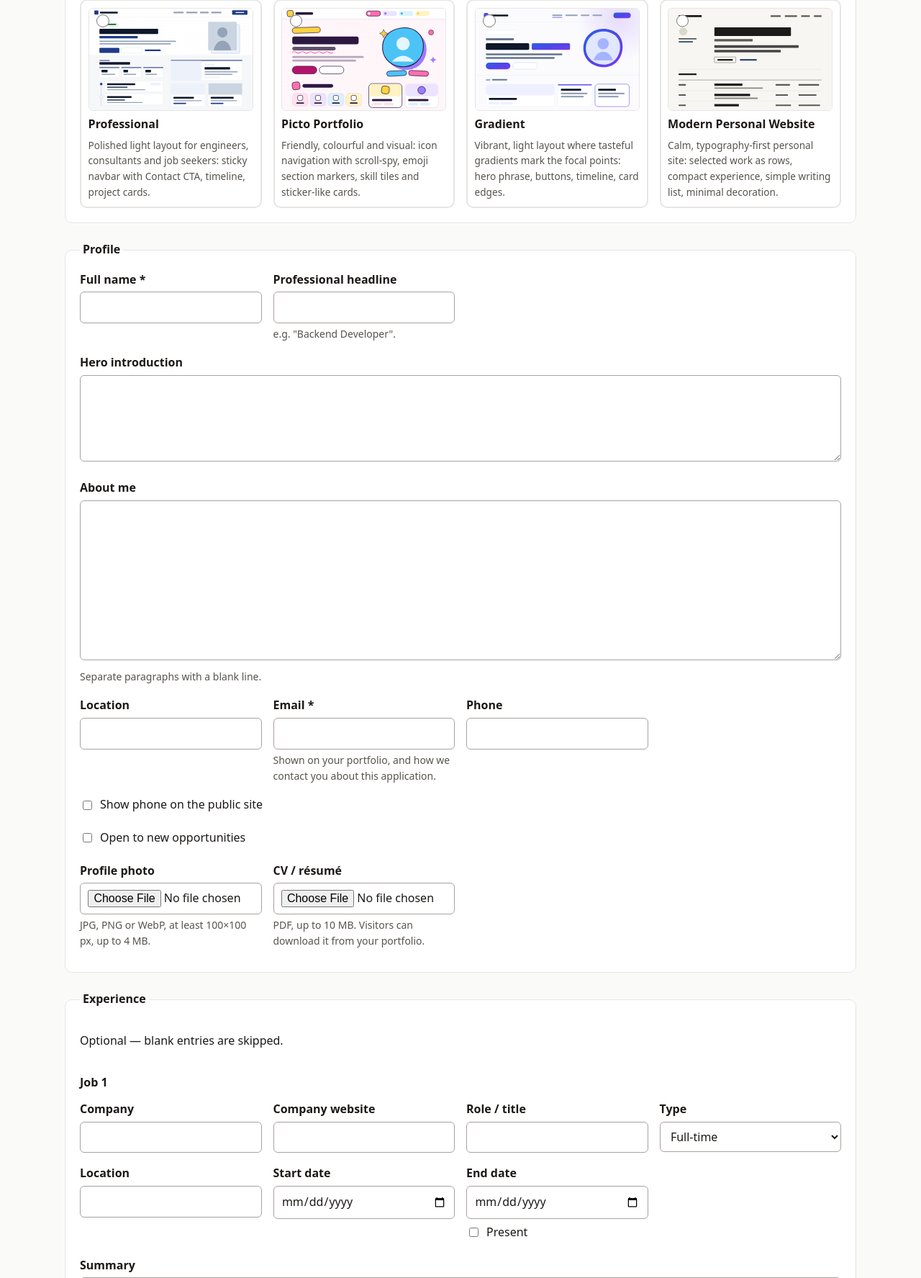
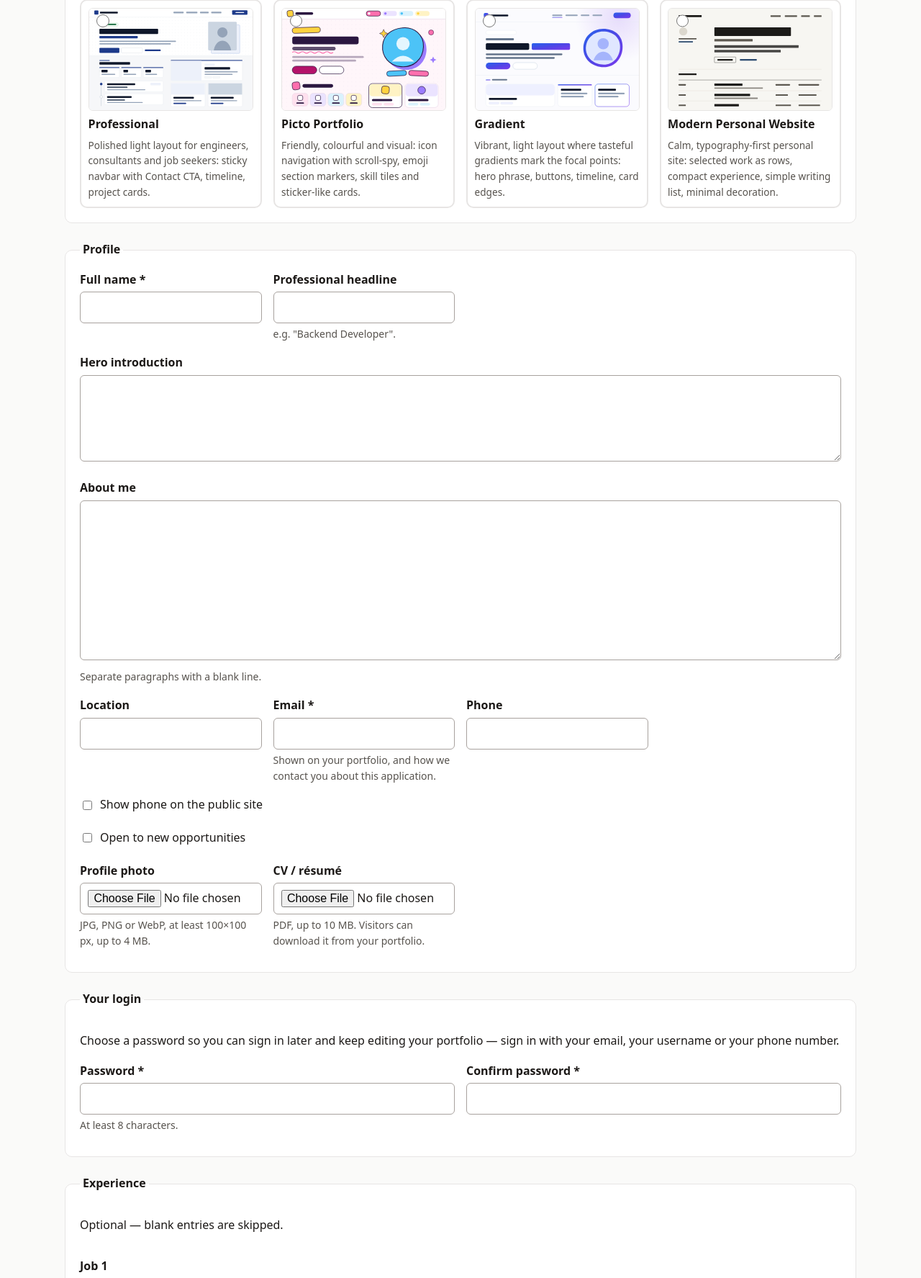
Before and after one commit to shakyarishesh/Portfolia, a Laravel app: page /create in a window 1280 px wide. Shown: the part 1082-2857 px from the top of the page at 72% size. Run offline with Laravel 12, Linux system fonts and the light colour scheme; data comes from the database, SQL or seed files in the repository; some libraries are stand-ins or nearby versions.

Commit message:
Create form makes the applicant's login and signs them in

```diff
--- a/app/Http/Controllers/ApplicationController.php
+++ b/app/Http/Controllers/ApplicationController.php
@@ -15,14 +15,17 @@ use App\Models\Portfolio;
 use App\Models\Profile;
 use App\Models\Skill;
 use App\Models\SocialLink;
+use App\Models\User;
 use App\Support\CurrentPortfolio;
 use App\Support\Templates;
 use App\Support\Username;
 use Illuminate\Http\Request;
 use Illuminate\Support\Arr;
+use Illuminate\Support\Facades\Auth;
 use Illuminate\Support\Facades\DB;
 use Illuminate\Support\Facades\Storage;
 use Illuminate\Validation\Rule;
+use Illuminate\Validation\Rules\Password;
 
 /**
  * Public "create your portfolio" application. Everything the templates display is collected and stored
@@ -65,14 +68,20 @@ class ApplicationController extends Controller
 
         $groups = $this->groups();
         $request->merge(['username' => mb_strtolower(trim((string) $request->input('username')))] + $this->withoutEmptyRows($request, $groups));
-        $data = $request->validate($this->rules($groups), [], $this->attributeNames($groups));
+        $data = $request->validate($this->rules($groups), [
+            'email.unique' => 'An account already uses this email — sign in to edit your portfolio instead.',
+        ], $this->attributeNames($groups));
 
         $stored = [];
         try {
-            $portfolio = DB::transaction(function () use ($request, $data, $groups, &$stored) {
+            [$portfolio, $user] = DB::transaction(function () use ($request, $data, $groups, &$stored) {
+                // The applicant's own login: email, portfolio username or phone + password → the portal, own portfolio only.
+                $phone = User::normalizePhone($data['phone'] ?? null);
+                $user = User::create(['name' => $data['full_name'], 'email' => $data['email'], 'password' => $data['password'], 'is_admin' => false,
+                    'phone' => $phone && ! User::where('phone', $phone)->exists() ? $phone : null]);
                 $profile = Arr::only($data, self::PROFILE_FIELDS);
                 $portfolio = Portfolio::provision(
-                    ['name' => $data['full_name'], 'username' => $data['username'], 'status' => 'pending', 'template' => $data['template'] ?? Templates::DEFAULT],
+                    ['name' => $data['full_name'], 'username' => $data['username'], 'status' => 'pending', 'template' => $data['template'] ?? Templates::DEFAULT, 'user_id' => $user->id],
                     ['headline' => $profile['headline'] ?? ''] + $profile + ['show_phone' => false, 'open_to_work' => false],
                 );
 
@@ -85,13 +94,18 @@ class ApplicationController extends Controller
                     }
                 });
 
-                return $portfolio;
+                return [$portfolio, $user];
             });
         } catch (\Throwable $e) {
             foreach ($stored as [$disk, $path]) {
                 Storage::disk($disk)->delete($path);
             }
             throw $e;
+        }
+
+        if (! Auth::check()) {
+            Auth::login($user);
+            $request->session()->regenerate();
         }
 
         return redirect()->route('apply.submitted')->with('applied_url', $portfolio->url());
@@ -348,7 +362,9 @@ class ApplicationController extends Controller
             'template' => ['nullable', Rule::in(array_keys(Templates::available()))],
             'avatar' => ['nullable', 'file', 'image', 'mimes:jpg,jpeg,png,webp', "max:{$image}", 'dimensions:min_width=100,min_height=100,max_width=6000,max_height=6000'],
             'resume' => ['nullable', 'file', 'mimes:pdf', 'mimetypes:application/pdf', "max:{$resume}"],
+            'password' => ['required', 'confirmed', Password::min(8)],
         ] + collect($this->profileFields())->map(fn ($f) => $f['rules'])->all();
+        $rules['email'][] = Rule::unique('users', 'email');
 
         foreach ($groups as $key => $group) {
             $rules[$key] = ['nullable', 'array', 'max:'.self::MAX_ROWS];
--- a/resources/views/site/apply/create.blade.php
+++ b/resources/views/site/apply/create.blade.php
@@ -98,6 +98,23 @@
       </div>
     </fieldset>
 
+    <fieldset>
+      <legend>Your login</legend>
+      <p class="help">Choose a password so you can sign in later and keep editing your portfolio — sign in with your email, your username or your phone number.</p>
+      <div class="grid-2">
+        <div class="field">
+          <label for="f-password">Password <span aria-hidden="true">*</span></label>
+          <input type="password" id="f-password" name="password" required minlength="8" autocomplete="new-password" aria-describedby="f-password-help @error('password') f-password-error @enderror" @error('password') aria-invalid="true" @enderror>
+          <p class="help" id="f-password-help">At least 8 characters.</p>
+          @error('password')<p class="error" id="f-password-error">{{ $message }}</p>@enderror
+        </div>
+        <div class="field">
+          <label for="f-password_confirmation">Confirm password <span aria-hidden="true">*</span></label>
+          <input type="password" id="f-password_confirmation" name="password_confirmation" required minlength="8" autocomplete="new-password">
+        </div>
+      </div>
+    </fieldset>
+
     @foreach ($groups as $key => $group)
       @php $rows = old($key) ?: [[]]; @endphp
       <fieldset class="repeat" data-group>
--- a/resources/views/site/layout.blade.php
+++ b/resources/views/site/layout.blade.php
@@ -27,6 +27,7 @@
       <ul>
         <li><a href="{{ route('root') }}#templates">Templates</a></li>
         <li><a href="{{ route('root') }}#demo">Try the demo</a></li>
+        <li>@auth<a href="{{ route('admin.dashboard') }}">Dashboard</a>@else<a href="{{ route('login') }}">Sign in</a>@endauth</li>
         <li><a class="btn btn-primary" href="{{ route('apply.create') }}">Create your portfolio</a></li>
       </ul>
       <button type="button" class="theme-toggle" data-theme-toggle aria-pressed="false"><span class="sr-only">Dark mode</span></button>
```
Also changed, not shown: resources/views/site/apply/submitted.blade.php (+6 -1 lines), tests/Feature/ApplicationImportTest.php (+1 -1 lines), tests/Feature/ApplicationTest.php (+9 -1 lines), tests/Feature/OwnerPortalTest.php (added, +111 -0 lines).
